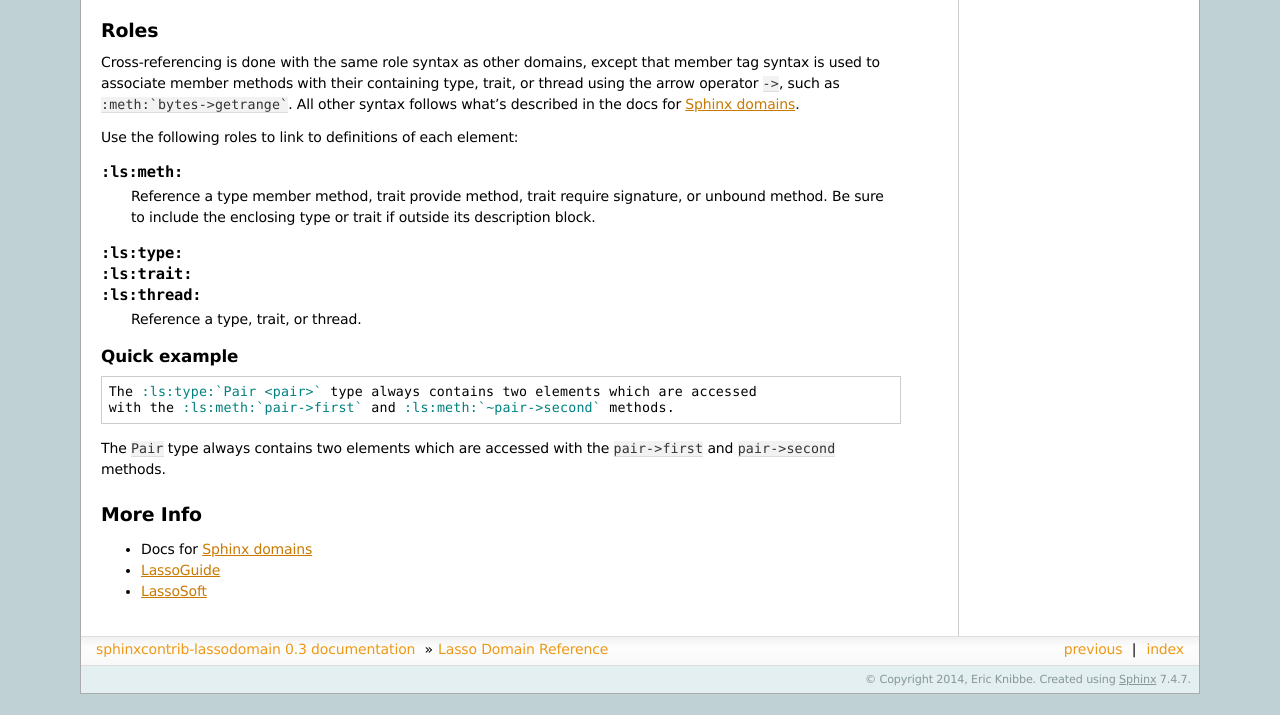
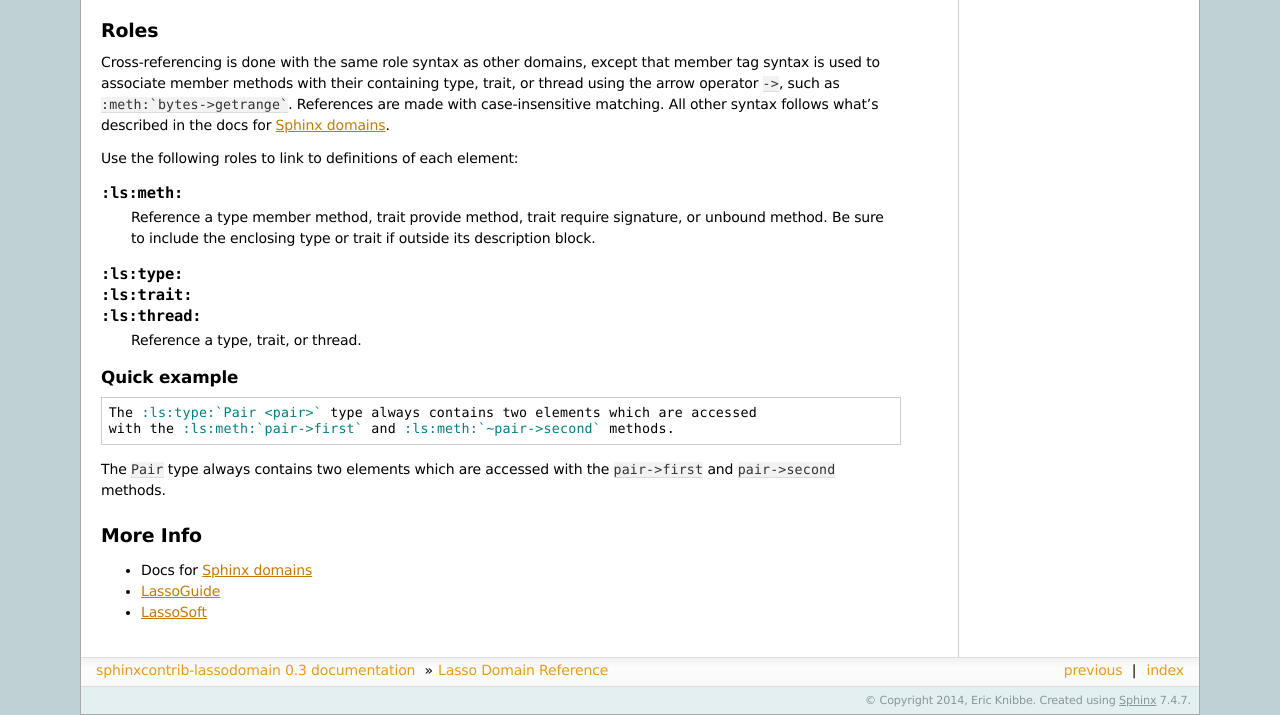
Before and after one commit to sphinx-contrib/lassodomain, a Sphinx documentation site: the page built from doc/reference.rst, in a window 1280 px wide and 900 px high, scrolled down 1835 px, cut to the strip 185-900 px from the top of the window. Built offline with Sphinx 7.4.7, drawn with Linux system fonts in a browser that asks for light colours; cross-references to code outside the pages are shown as plain code; before the commit the page ends 2714 px from its top, so only the background shows below that; some of the changed text lies outside the part shown.

Commit message:
lassodomain: added case-insensitive reference matching

````diff
--- a/CHANGES.rst
+++ b/CHANGES.rst
@@ -5,6 +5,7 @@
 *  Added linking of parameter and return type names using the ``:type:`` role
    and trait names using the ``:trait:`` role.
 *  New ``SingleGroupedField`` field type for grouped fields without an argument.
+*  Made reference matching case-insensitive.
 
 0.2 (2013-12)
 -------------
--- a/README.rst
+++ b/README.rst
@@ -85,7 +85,7 @@ The following source will generate the output below::
             or zero if the pattern cannot be found.
          :rtype: integer
 
-   .. ls:trait:: trait_foreach
+   .. ls:trait:: trait_forEach
 
       Provides iteration over a series of values.
 
@@ -137,7 +137,7 @@ The following source will generate the output below::
          or zero if the pattern cannot be found.
       :rtype: integer
 
-.. ls:trait:: trait_foreach
+.. ls:trait:: trait_forEach
 
    Provides iteration over a series of values.
 
--- a/doc/reference.rst
+++ b/doc/reference.rst
@@ -21,7 +21,8 @@ The following directives act as containers for Lasso method descriptions.
 Options for container directives include:
 
 *  ``import``, ``imports``:
-   A comma-separated list of imported trait names.
+   Name of an imported trait. Multiple entries are combined into a
+   comma-separated list.
 *  ``parent``, ``super``:
    The ``parent`` statement can appear in types and threads, which denotes
    the type that the current type is derived from.
@@ -134,8 +135,8 @@ Roles
 Cross-referencing is done with the same role syntax as other domains, except
 that member tag syntax is used to associate member methods with their containing
 type, trait, or thread using the arrow operator ``->``, such as
-``:meth:`bytes->getrange```. All other syntax follows what's described in the
-docs for `Sphinx domains`_.
+``:meth:`bytes->getrange```. References are made with case-insensitive matching.
+All other syntax follows what's described in the docs for `Sphinx domains`_.
 
 Use the following roles to link to definitions of each element:
 
````
Also changed, not shown: 1 other file.
